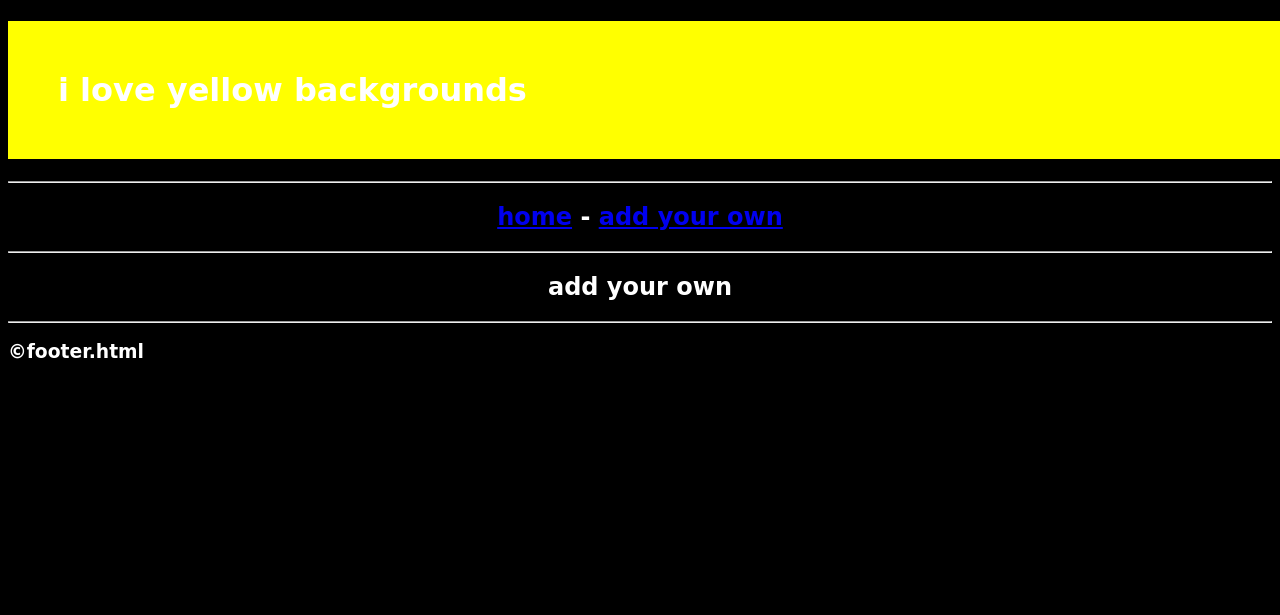
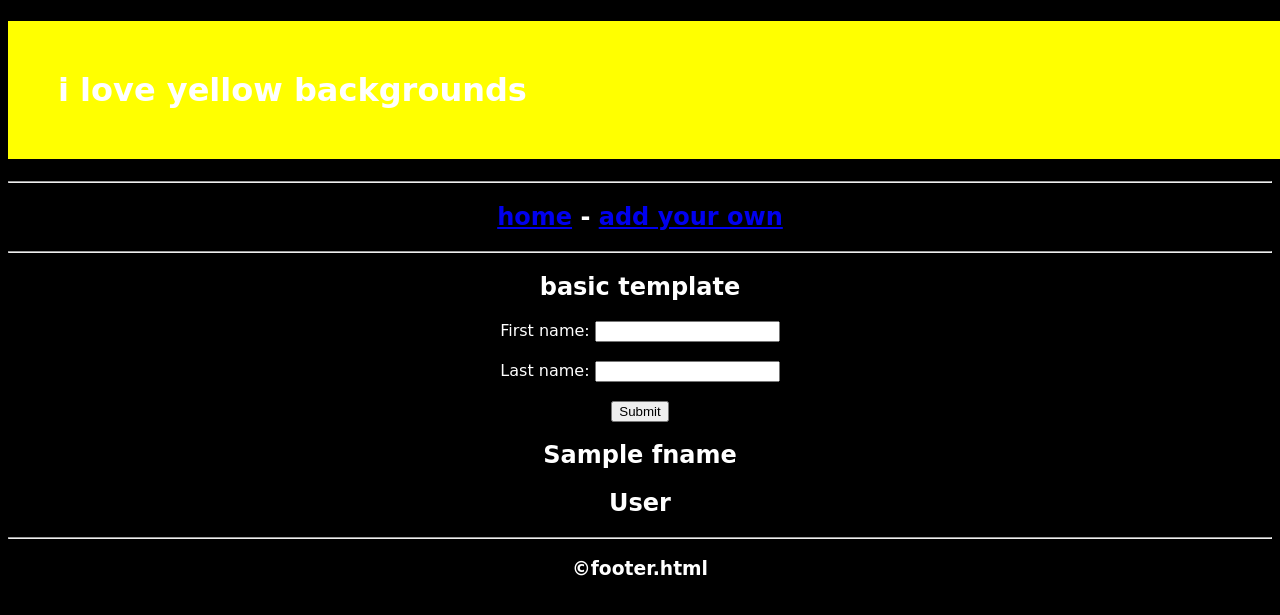
Before and after one commit to Someone-That/Godot-Functions, a Flask app: template templates/add_your_own.html in a window 1280 px wide; the page is wider, and only the part inside the window is pictured. Shown: the top 615 px of that part. Run offline with Flask 3, Linux system fonts and the light colour scheme; the template is opened without the code that fills it: most values are stand-ins (such as "Sample title", 1, 10 or a date in 2020).

Commit message:
Finished parameter looping work and made a basic form

```diff
--- a/routes.py
+++ b/routes.py
@@ -1,17 +1,16 @@
-from flask import Flask, render_template
+from flask import Flask, render_template, request
 import sqlite3
 
 
 app = Flask(__name__)
 
 
-
 def sql_statement(sql):
 	'''Runs the provided sql statement and returns the results.'''
 	conn = sqlite3.connect('functions.db')
 	cur = conn.cursor()
-	cur.execute(sql) #selects all the items from the chosen table
-	return clean_up_data(cur.fetchall()) #returns the results
+	cur.execute(sql)  #selects all the items from the chosen table
+	return clean_up_data(cur.fetchall())  #returns the results
 
 
 def clean_up_data(data):
@@ -27,37 +26,52 @@
 	#extract data from database in neat form
 	function_names = sql_statement("SELECT function FROM Functions")
 	descriptions = sql_statement("SELECT description FROM Functions")
-	return_types = sql_statement("SELECT name FROM Functions r INNER JOIN DataType c ON r.return_type = c.id") #this statement was found from playing around with this answer on stackoverflow https://stackoverflow.com/questions/68387600/sql-convert-foreign-key-table-into-a-specific-value-from-other-table
+	return_types = sql_statement("SELECT name FROM Functions r INNER JOIN DataType c ON r.return_type = c.id")
+	#this statement above was found from playing around with this answer on stackoverflow
+	#https://stackoverflow.com/questions/68387600/sql-convert-foreign-key-table-into-a-specific-value-from-other-table
 	doc_links = sql_statement("SELECT doc_link FROM Functions")
 	function_quantity = sql_statement("SELECT COUNT(id) FROM Functions")[0]
 
-	#gets parameter data by extracting functions that have parameters, parameters of those functions, data type of those parameters and then generates a neat list for easy implementation into html note: the sql statements below were created using the stackoverflow statement above
+	#gets parameter data by extracting functions that have parameters, parameters of those functions, data type of those parameters and then
+	#generates a neat list for easy implementation into html by simply appending it onto the list of functions
+	#note: the sql statements below were created using the stackoverflow statement above
 	functions_that_have_parameters = sql_statement("SELECT function FROM FunctionParameters r INNER JOIN Functions c ON r.fid = c.id")
 	function_parameters = sql_statement("SELECT name FROM FunctionParameters r INNER JOIN Parameters c ON r.pid = c.id")
-	parameter_data_types = sql_statement("SELECT name FROM (SELECT data_type FROM FunctionParameters r INNER JOIN Parameters c ON r.pid = c.id) r INNER JOIN DataType c ON r.data_type = c.id")
+	#the statement below gets the data type ids of the FunctionParameters and then gets the name of the data type using the ids
+	parameter_data_types = sql_statement(f"SELECT name FROM (SELECT data_type FROM FunctionParameters r INNER JOIN Parameters c ON r.pid = c.id) r INNER JOIN DataType c ON r.data_type = c.id")
 
 	neat_parameter_list = []
 	for i in range(function_quantity):
 		neat_parameter_list.append("(")
 
-	for i in range(len(function_parameters)): #goes through the function parameters, gets the index of the function the parameter belongs to by using the functions_that_have_parameters list and then uses that index to add to the parameter list for that function
+	for i in range(len(function_parameters)):
+		#goes through the function parameters, gets the index of the function the parameter belongs to
+		#by using the functions_that_have_parameters list and then uses that index to add to the parameter list for that function
 		index = function_names.index(functions_that_have_parameters[i])
 		neat_parameter_list[index] += f"<i class='parameter-data-type'>{parameter_data_types[i]}</i> {function_parameters[i]}, "
 
-	#for i in functions_that_have_parameters: #removes the space at the end of every parameter list by deleting the last character of every parameter list that has content
-	#	parameter_in_question = neat_parameter_list[function_names.index[i]]
-	#	neat_parameter_list[function_names.index[i]] = parameter_in_question[0:len(parameter_in_question)-2]
+	for i in range(function_quantity):
+		#removes the space and comma at the end of every parameter list by deleting the last 2 characters of every parameter list that has content
+		if neat_parameter_list[i] != "(":
+			neat_parameter_list[i] = neat_parameter_list[i][0:-2]
 
-	for i in range(function_quantity): #adds the closing parenthesis
+	for i in range(function_quantity):  #adds the closing parenthesis
 		neat_parameter_list[i] += ")"
 
 	#pass in all the data
-	return render_template("home.html", title = "Home", function_names=function_names, descriptions=descriptions, return_types=return_types, doc_links=doc_links, function_quantity=function_quantity, neat_parameter_list=neat_parameter_list)
+	return render_template("home.html", title="Home", function_names=function_names, descriptions=descriptions, return_types=return_types, doc_links=doc_links, function_quantity=function_quantity, neat_parameter_list=neat_parameter_list)
 
 
 @app.route('/add-your-own')
 def add_your_own():
-    return render_template("add_your_own.html", title = "Add your own")
+	return render_template("add_your_own.html", title="Add your own")
+
+
+@app.route('/add-your-own', methods=['POST'])
+def form():
+	fname = request.form['fname']
+	lname = request.form['lname']
+	return render_template("add_your_own.html", title="Add your own", fname=fname, lname=lname)
 
 
 if __name__ == "__main__":
--- a/static/css/style.css
+++ b/static/css/style.css
@@ -3,11 +3,13 @@
     font-family: "Comic Sans MS";
     background-color: black;
     color: white;
+    text-align: center;
 }
 
 h1
 {
     padding:50px;
+    text-align: start;
     width: 100%;
     background-color: yellow;
 }
--- a/templates/add_your_own.html
+++ b/templates/add_your_own.html
@@ -1,2 +1,17 @@
 {% extends "layout.html" %}
-{% block content %}<h2>add your own</h2>{% endblock %}
+{% block content %}
+
+<h2>basic template</h2>
+
+<form action="add-your-own", method="post">
+  <label for="fname">First name:</label>
+  <input type="text" id="fname" name="fname"><br><br>
+  <label for="lname">Last name:</label>
+  <input type="text" id="lname" name="lname"><br><br>
+  <input type="submit" value="Submit">
+</form>
+
+<h2>{{fname}}</h2>
+<h2>{{lname}}</h2>
+
+{% endblock %}
```
